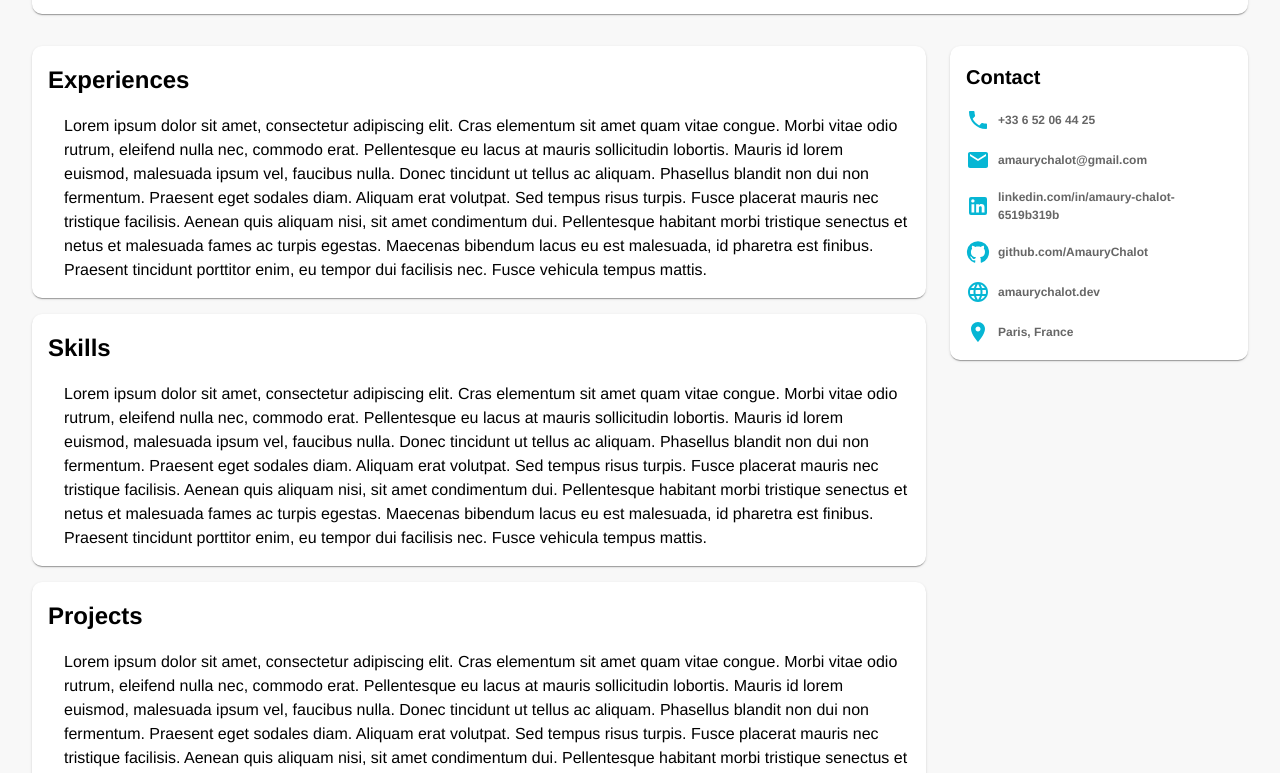
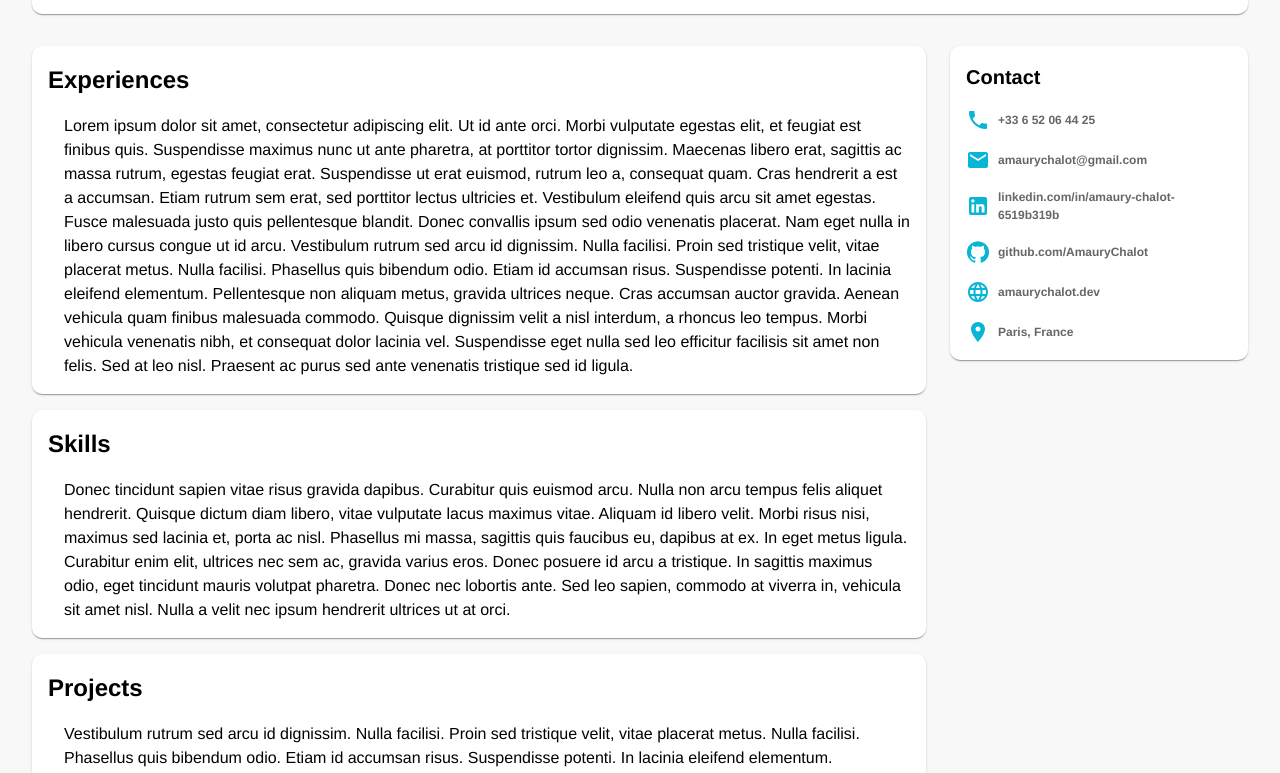
Before and after one commit to AmauryChalot/react-resume, a React (Vite) app: page / in a window 1280 px wide. Shown: the part 364-1137 px from the top of the page. Built offline with nearby package versions, Linux system fonts and the light colour scheme.

Commit message:
feat: change content for testing purpose

```diff
--- a/src/components/Card/CustomCard.models.ts
+++ b/src/components/Card/CustomCard.models.ts
@@ -1,5 +1,6 @@
 export interface CustomCardProps {
     title: string;
+    content: string;
     id?: string;
     highlighted?: boolean;
 }
--- a/src/components/Card/CustomCard.tsx
+++ b/src/components/Card/CustomCard.tsx
@@ -47,18 +47,7 @@ export const CustomCard = (props: CustomCardProps) => {
           myRefIsVisible ? sxCustomCardContentHighlighted : sxCustomCardContent
         }
       >
-        Lorem ipsum dolor sit amet, consectetur adipiscing elit. Cras elementum
-        sit amet quam vitae congue. Morbi vitae odio rutrum, eleifend nulla nec,
-        commodo erat. Pellentesque eu lacus at mauris sollicitudin lobortis.
-        Mauris id lorem euismod, malesuada ipsum vel, faucibus nulla. Donec
-        tincidunt ut tellus ac aliquam. Phasellus blandit non dui non fermentum.
-        Praesent eget sodales diam. Aliquam erat volutpat. Sed tempus risus
-        turpis. Fusce placerat mauris nec tristique facilisis. Aenean quis
-        aliquam nisi, sit amet condimentum dui. Pellentesque habitant morbi
-        tristique senectus et netus et malesuada fames ac turpis egestas.
-        Maecenas bibendum lacus eu est malesuada, id pharetra est finibus.
-        Praesent tincidunt porttitor enim, eu tempor dui facilisis nec. Fusce
-        vehicula tempus mattis.
+        {props.content}
       </Typography>
     </Card>
   );
--- a/src/modules/App/App.tsx
+++ b/src/modules/App/App.tsx
@@ -66,6 +66,12 @@ function App() {
     if (contactRef.current) contactObserver.observe(contactRef.current);
   }, []);
 
+  const content: string[] = [
+    "Lorem ipsum dolor sit amet, consectetur adipiscing elit. Ut id ante orci. Morbi vulputate egestas elit, et feugiat est finibus quis. Suspendisse maximus nunc ut ante pharetra, at porttitor tortor dignissim. Maecenas libero erat, sagittis ac massa rutrum, egestas feugiat erat. Suspendisse ut erat euismod, rutrum leo a, consequat quam. Cras hendrerit a est a accumsan. Etiam rutrum sem erat, sed porttitor lectus ultricies et. Vestibulum eleifend quis arcu sit amet egestas. Fusce malesuada justo quis pellentesque blandit. Donec convallis ipsum sed odio venenatis placerat. Nam eget nulla in libero cursus congue ut id arcu. Vestibulum rutrum sed arcu id dignissim. Nulla facilisi. Proin sed tristique velit, vitae placerat metus. Nulla facilisi. Phasellus quis bibendum odio. Etiam id accumsan risus. Suspendisse potenti. In lacinia eleifend elementum. Pellentesque non aliquam metus, gravida ultrices neque. Cras accumsan auctor gravida. Aenean vehicula quam finibus malesuada commodo. Quisque dignissim velit a nisl interdum, a rhoncus leo tempus. Morbi vehicula venenatis nibh, et consequat dolor lacinia vel. Suspendisse eget nulla sed leo efficitur facilisis sit amet non felis. Sed at leo nisl. Praesent ac purus sed ante venenatis tristique sed id ligula.",
+    "Donec tincidunt sapien vitae risus gravida dapibus. Curabitur quis euismod arcu. Nulla non arcu tempus felis aliquet hendrerit. Quisque dictum diam libero, vitae vulputate lacus maximus vitae. Aliquam id libero velit. Morbi risus nisi, maximus sed lacinia et, porta ac nisl. Phasellus mi massa, sagittis quis faucibus eu, dapibus at ex. In eget metus ligula. Curabitur enim elit, ultrices nec sem ac, gravida varius eros. Donec posuere id arcu a tristique. In sagittis maximus odio, eget tincidunt mauris volutpat pharetra. Donec nec lobortis ante. Sed leo sapien, commodo at viverra in, vehicula sit amet nisl. Nulla a velit nec ipsum hendrerit ultrices ut at orci.",
+    "Vestibulum rutrum sed arcu id dignissim. Nulla facilisi. Proin sed tristique velit, vitae placerat metus. Nulla facilisi. Phasellus quis bibendum odio. Etiam id accumsan risus. Suspendisse potenti. In lacinia eleifend elementum. Pellentesque non aliquam metus, gravida ultrices neque. Cras accumsan auctor gravida. Aenean vehicula quam finibus malesuada commodo. Quisque dignissim velit a nisl interdum, a rhoncus leo tempus. Morbi vehicula venenatis nibh, et consequat dolor lacinia vel. Suspendisse eget nulla sed leo efficitur facilisis sit amet non felis. Sed at leo nisl. Praesent ac purus sed ante venenatis tristique sed id ligula. Quisque felis libero, pellentesque ut pulvinar quis, ornare a nisi. Sed ullamcorper lorem quis consectetur tristique. Proin ligula lorem, feugiat at mi at, dignissim semper sem. Proin a fermentum neque. Donec ut ante lectus. Donec sed lacus non nisl rutrum eleifend vel nec turpis. Vestibulum ante ipsum primis in faucibus orci luctus et ultrices posuere cubilia curae; Cras et eros imperdiet, consequat quam vel, tincidunt orci. Vivamus ut lobortis nisl, sed varius massa. Suspendisse faucibus lectus eu sapien faucibus posuere.",
+  ];
+
   return (
     <Box sx={sxPageContainer}>
       <Appbar />
@@ -88,7 +94,11 @@ function App() {
                 opacity: experienceIsVisible ? 1 : 0,
               }}
             >
-              <CustomCard id={"experiences"} title={"Experiences"} />
+              <CustomCard
+                id={"experiences"}
+                title={"Experiences"}
+                content={content[0]}
+              />
             </section>
 
             <section
@@ -98,7 +108,7 @@ function App() {
                 opacity: skillIsVisible ? 1 : 0,
               }}
             >
-              <CustomCard id={"skills"} title={"Skills"} />
+              <CustomCard id={"skills"} title={"Skills"} content={content[1]} />
             </section>
             <section
               ref={projectRef}
@@ -107,7 +117,11 @@ function App() {
                 opacity: projectIsVisible ? 1 : 0,
               }}
             >
-              <CustomCard id={"projects"} title={"Projects"} />
+              <CustomCard
+                id={"projects"}
+                title={"Projects"}
+                content={content[2]}
+              />
             </section>
           </Box>
           <Box sx={sxAppContentRightContainer}>
```
